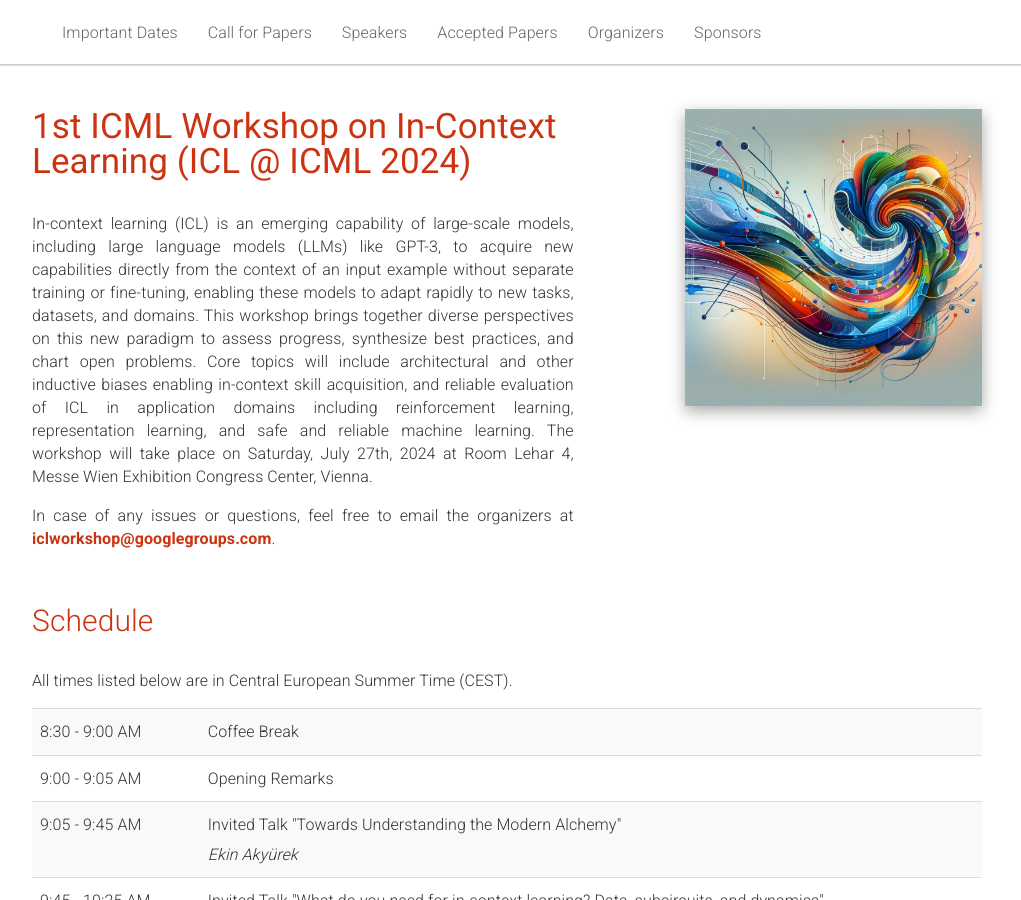
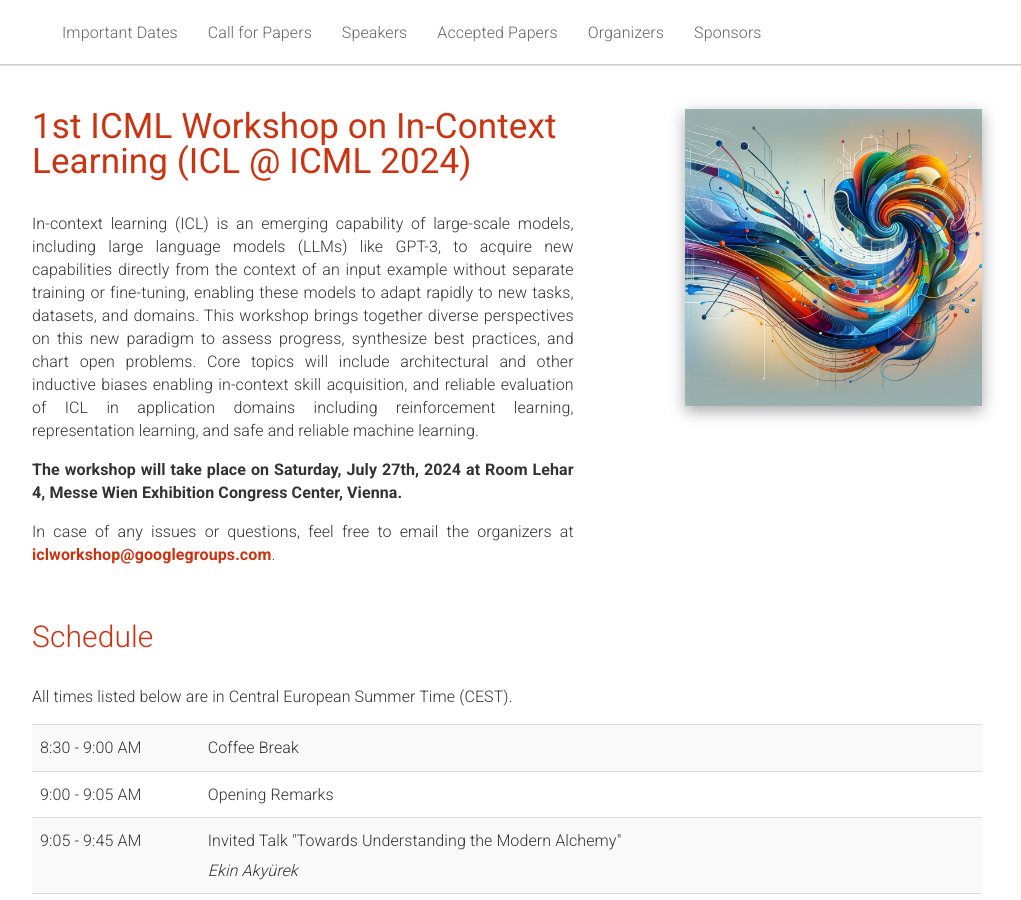
Before and after one commit to iclworkshop/iclworkshop.github.io, a Jekyll site: the page built from _pages/home.md, in a window 1280 px wide and 900 px high. Shown: the whole window, without its empty margins (133-1154 px from the left). Built offline with Jekyll 4.4.1, drawn with Linux system fonts in a browser that asks for light colours.

Commit message:
Update home.md

```diff
--- a/_pages/home.md
+++ b/_pages/home.md
@@ -15,7 +15,10 @@ acknowledgements: ""
     <h1>1st ICML Workshop on In-Context Learning (ICL @ ICML 2024)</h1>
     <br>
 <p>
-In-context learning (ICL) is an emerging capability of large-scale models, including large language models (LLMs) like GPT-3, to acquire new capabilities directly from the context of an input example without separate training or fine-tuning, enabling these models to adapt rapidly to new tasks, datasets, and domains. This workshop brings together diverse perspectives on this new paradigm to assess progress, synthesize best practices, and chart open problems. Core topics will include architectural and other inductive biases enabling in-context skill acquisition, and reliable evaluation of ICL in application domains including reinforcement learning, representation learning, and safe and reliable machine learning. The workshop will take place on Saturday, July 27th, 2024 at Room Lehar 4, Messe Wien Exhibition Congress Center, Vienna.
+In-context learning (ICL) is an emerging capability of large-scale models, including large language models (LLMs) like GPT-3, to acquire new capabilities directly from the context of an input example without separate training or fine-tuning, enabling these models to adapt rapidly to new tasks, datasets, and domains. This workshop brings together diverse perspectives on this new paradigm to assess progress, synthesize best practices, and chart open problems. Core topics will include architectural and other inductive biases enabling in-context skill acquisition, and reliable evaluation of ICL in application domains including reinforcement learning, representation learning, and safe and reliable machine learning.
+</p>
+    <p>
+    <b>The workshop will take place on Saturday, July 27th, 2024 at Room Lehar 4, Messe Wien Exhibition Congress Center, Vienna.</b>
     </p>
     <p>
       In case of any issues or questions, feel free to email the organizers at <a href="mailto:iclworkshop@googlegroups.com" class="red">iclworkshop@googlegroups.com</a>.
```
